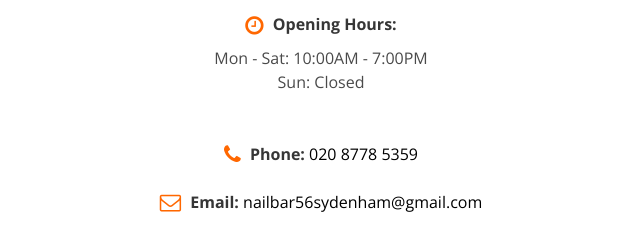
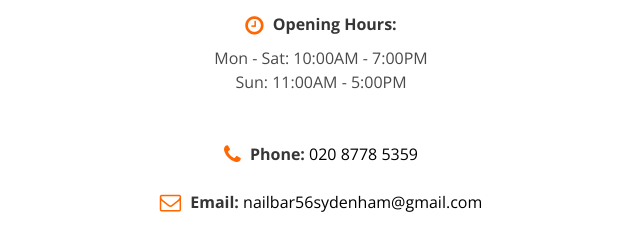
Before and after one commit to AndyNgu98/nail-bar, a website with bundled scripts: page pricing.html in a window 1280 px wide. Shown: the part 1818-2053 px from the top of the page, 319-959 px from the left. Built offline with nearby package versions, Linux system fonts and the light colour scheme; no server answers.

```diff
--- a/pricing.html
+++ b/pricing.html
@@ -140,7 +140,7 @@
     <div class="container has-text-centered">
       <p><i class="fa fa-clock-o fa-lg mb-3"></i> <strong>Opening Hours:</strong></p>
       <p>Mon - Sat: 10:00AM - 7:00PM</p>
-      <p>Sun: Closed</p>
+      <p>Sun: 11:00AM - 5:00PM</p>
       <br>
       <br>
       <p> <i class="fa fa-phone fa-lg"></i> <strong>Phone:</strong> <a class="footer__link" href="tel:02087785359">020 8778 5359</a></p>
```
Also changed, not shown: index.html (+1 -1 lines).
